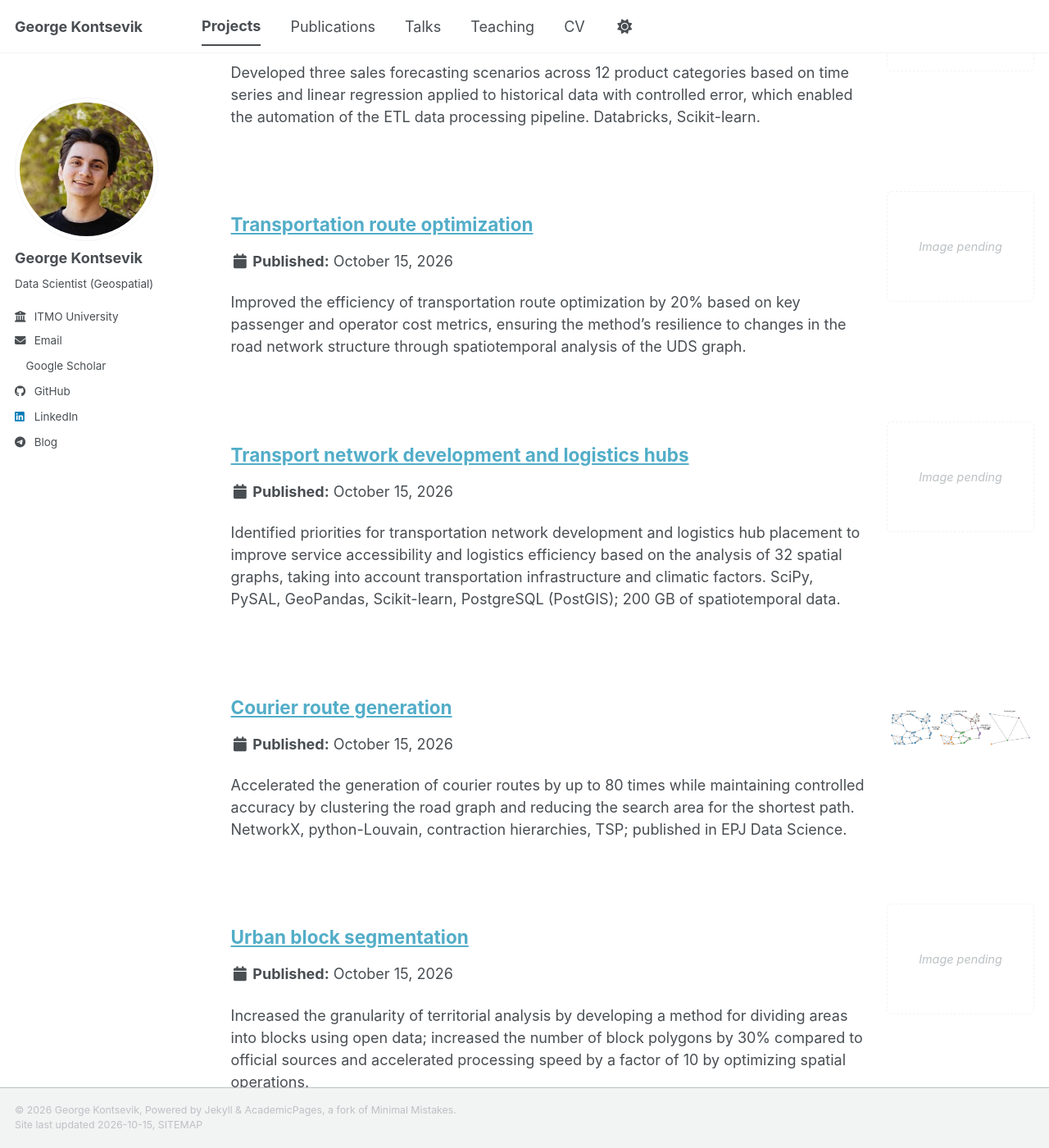
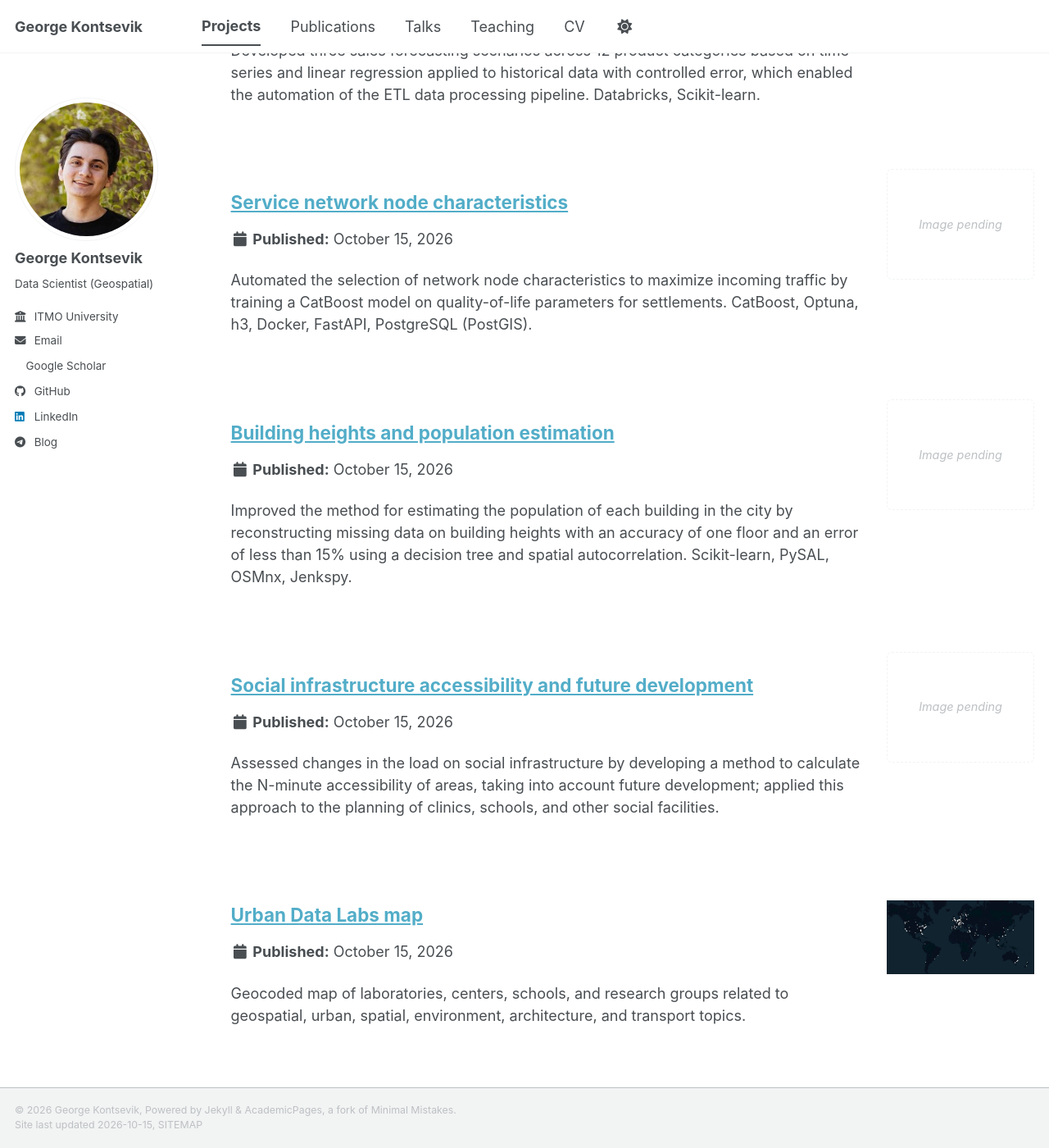
Before and after one commit to GeorgeKontsevik/GeorgeKontsevik.github.io, a Jekyll site: the page built from _pages/portfolio.md, in a window 1280 px wide and 1400 px high, scrolled down 598 px. Shown: the whole window at 82% size. Built offline with Jekyll 4.4.1, drawn with Linux system fonts in a browser that asks for light colours; a style sheet for code colours, icons or effects is not loaded; some of the changed text lies outside the part shown.

Commit message:
Prune projects and move GeoBooks to Unfinished MVP

```diff
--- a/_pages/portfolio.md
+++ b/_pages/portfolio.md
@@ -5,7 +5,7 @@ layout: archive
 author_profile: true
 ---
 
-The first ten entries describe my work at the ITMO Institute of Design and Urban Studies, as recorded in my CV. The remaining entries link to public tools and research materials.
+Selected projects, public tools and research materials.
 
 {% include base_path %}
 {% for post in site.portfolio %}
--- a/_portfolio/03-transportation-route-optimization.md
+++ /dev/null
@@ -1,12 +0,0 @@
----
-title: "Transportation route optimization"
-collection: "portfolio"
-permalink: "/project/transportation-route-optimization/"
-excerpt: "Improved the efficiency of transportation route optimization by 20% based on key passenger and operator cost metrics, ensuring the method’s resilience to changes in the road network structure through spatiotemporal analysis of the UDS graph."
-image: ""
-image_alt: ""
----
-
-Improved the efficiency of transportation route optimization by 20% based on key passenger and operator cost metrics, ensuring the method’s resilience to changes in the road network structure through spatiotemporal analysis of the UDS graph.
-
-Work completed at the ITMO Institute of Design and Urban Studies, September 2021–August 2026.
--- a/_portfolio/04-transport-network-development-and-logistics-hubs.md
+++ /dev/null
@@ -1,12 +0,0 @@
----
-title: "Transport network development and logistics hubs"
-collection: "portfolio"
-permalink: "/project/transport-network-development-and-logistics-hubs/"
-excerpt: "Identified priorities for transportation network development and logistics hub placement to improve service accessibility and logistics efficiency based on the analysis of 32 spatial graphs, taking into account transportation infrastructure and climatic factors. SciPy, PySAL, GeoPandas, Scikit-learn, PostgreSQL (PostGIS); 200 GB of spatiotemporal data."
-image: ""
-image_alt: ""
----
-
-Identified priorities for transportation network development and logistics hub placement to improve service accessibility and logistics efficiency based on the analysis of 32 spatial graphs, taking into account transportation infrastructure and climatic factors. SciPy, PySAL, GeoPandas, Scikit-learn, PostgreSQL (PostGIS); 200 GB of spatiotemporal data.
-
-Work completed at the ITMO Institute of Design and Urban Studies, September 2021–August 2026.
--- a/_portfolio/05-courier-route-generation.md
+++ /dev/null
@@ -1,22 +0,0 @@
----
-title: "Courier route generation"
-collection: "portfolio"
-permalink: "/project/courier-route-generation/"
-excerpt: "Accelerated the generation of courier routes by up to 80 times while maintaining controlled accuracy by clustering the road graph and reducing the search area for the shortest path. NetworkX, python-Louvain, contraction hierarchies, TSP; published in EPJ Data Science."
-image: "/images/publications/ride-clustering.png"
-image_alt: "RIDE graph clustering and centroid graph construction"
----
-
-Accelerated the generation of courier routes by up to 80 times while maintaining controlled accuracy by clustering the road graph and reducing the search area for the shortest path. NetworkX, python-Louvain, contraction hierarchies, TSP; published in EPJ Data Science.
-
-Work completed at the ITMO Institute of Design and Urban Studies, September 2021–August 2026.
-
-### RIDE
-
-The associated **RIDE** library implements hierarchical graph search: partition the network into communities, build a centroid graph, then use it to restrict route searches to relevant parts of the original network.
-
-<a href="/images/publications/ride-pathfinding.png"><img src="/images/publications/ride-pathfinding.png" alt="RIDE route search using a centroid graph and an extracted subgraph"></a>
-
-*Route-search scheme from the RIDE repository.*
-
-[GitHub repository](https://github.com/sb-ai-lab/Ride) · [Research paper](https://doi.org/10.1140/epjds/s13688-025-00542-0) · [Method and evaluation](/publication/assessing-the-complexity-of-a-path-search-optimization-method-based-on-clustering-for-a-transport-graph/)
--- a/_portfolio/06-urban-block-segmentation.md
+++ /dev/null
@@ -1,12 +0,0 @@
----
-title: "Urban block segmentation"
-collection: "portfolio"
-permalink: "/project/urban-block-segmentation/"
-excerpt: "Increased the granularity of territorial analysis by developing a method for dividing areas into blocks using open data; increased the number of block polygons by 30% compared to official sources and accelerated processing speed by a factor of 10 by optimizing spatial operations."
-image: ""
-image_alt: ""
----
-
-Increased the granularity of territorial analysis by developing a method for dividing areas into blocks using open data; increased the number of block polygons by 30% compared to official sources and accelerated processing speed by a factor of 10 by optimizing spatial operations.
-
-Work completed at the ITMO Institute of Design and Urban Studies, September 2021–August 2026.
--- a/_portfolio/10-missing-building-parameters-and-graph-neural-networks.md
+++ /dev/null
@@ -1,12 +0,0 @@
----
-title: "Missing building parameters and graph neural networks"
-collection: "portfolio"
-permalink: "/project/missing-building-parameters-and-graph-neural-networks/"
-excerpt: "Reconstructed missing building parameters in cities (number of stories, residential vs. non-residential, number of residents), with an error margin of less than 15%, using SOTA models, graph neural networks (GNNs), and spatial statistics (Moran’s I)."
-image: ""
-image_alt: ""
----
-
-Reconstructed missing building parameters in cities (number of stories, residential vs. non-residential, number of residents), with an error margin of less than 15%, using SOTA models, graph neural networks (GNNs), and spatial statistics (Moran’s I).
-
-Work completed at the ITMO Institute of Design and Urban Studies, September 2021–August 2026.
```
Also changed, not shown: other parts of _pages/portfolio.md (+1 -1 lines), _portfolio/13-conference-tracker-agent.md (deleted, +0 -14 lines), _portfolio/14-ideal-broccoli.md (+1 -0 lines).
